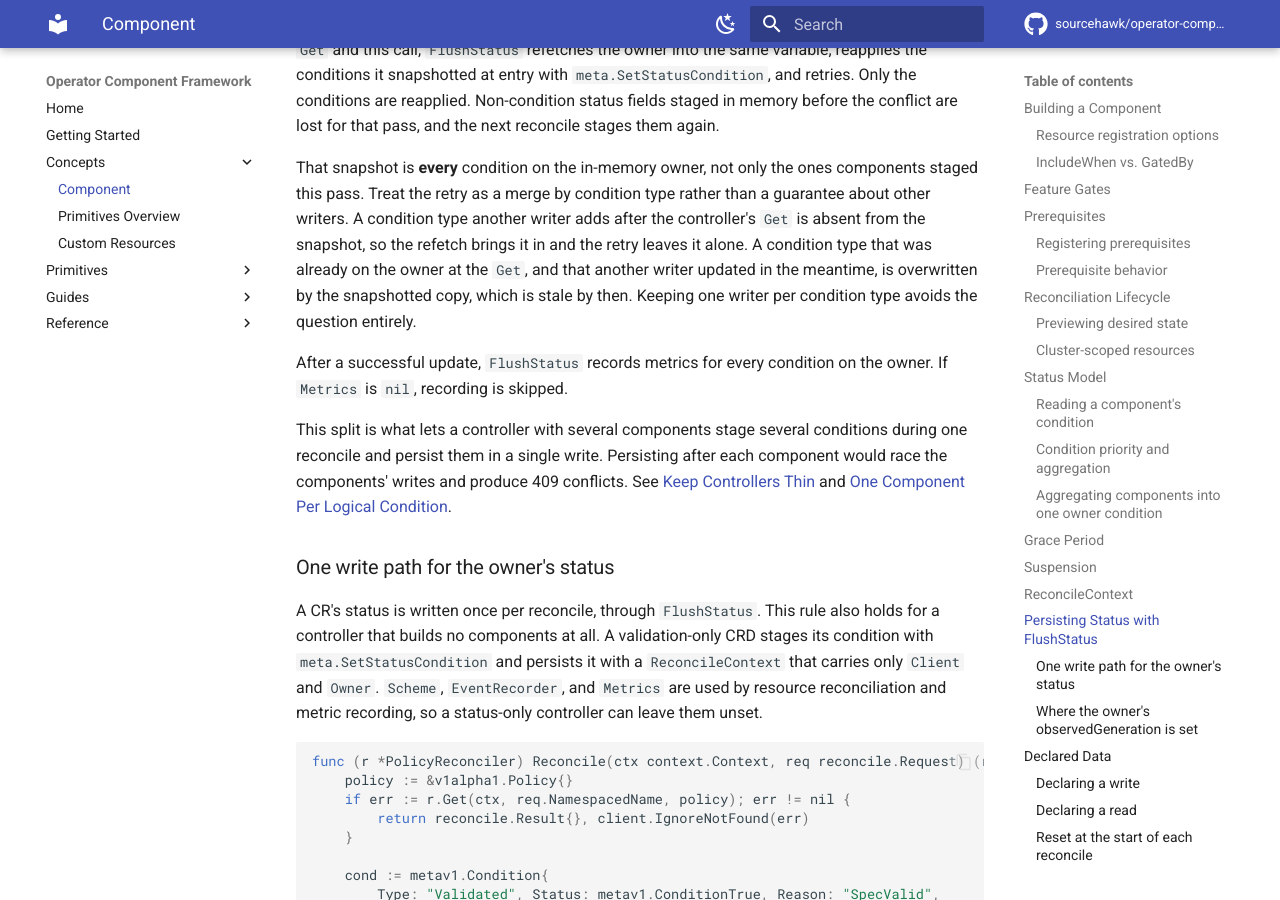
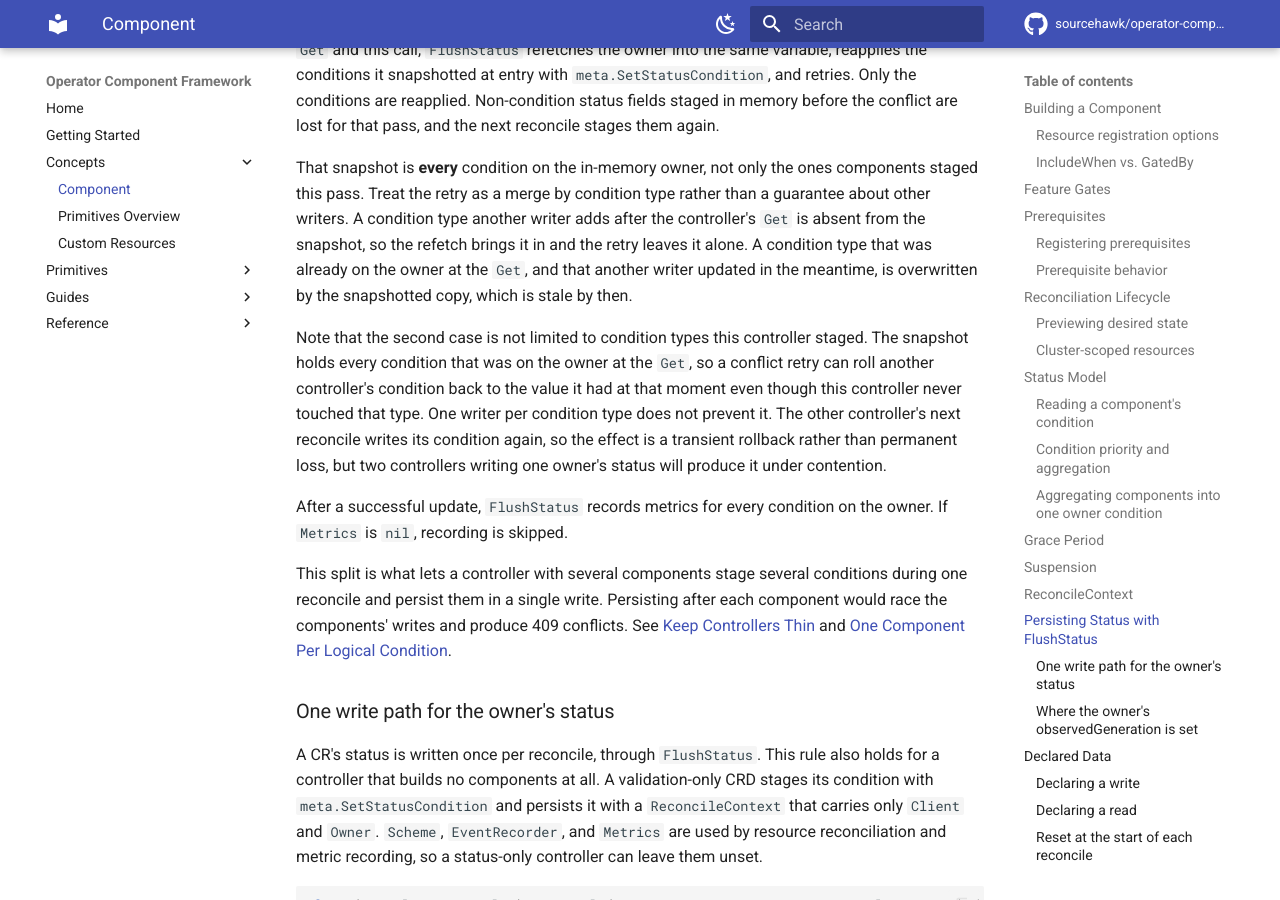
Before and after one commit to sourcehawk/operator-component-framework, an MkDocs documentation site: the page built from docs/component.md, in a window 1280 px wide and 900 px high, scrolled down 19213 px. Built offline with MkDocs 1.6.1 and Material for MkDocs 9.7.7, drawn with Linux system fonts in a browser that asks for light colours; comment, search, counter and statistics services are not loaded.

Commit message:
docs(component): drop the wrong mitigation for the FlushStatus conflict rollback
The previous commit corrected what a 409 retry preserves but offered a mitigation that
does not work, and left the original over-strong sentence standing two paragraphs
above its own correction. A retrieval test on the corrected text caught the
contradiction, and chasing it exposed the bad advice.

"Keep one writer per condition type and the question does not arise" is false. The
snapshot is taken from every condition on the in-memory owner, not from the ones the
controller staged, so a controller that never touches another controller's condition
type still carries that type in its snapshot and can write it back stale on a conflict
retry. Ownership discipline does not enter into it.

States the real shape instead: the retry can roll any condition present at the Get
back to its value at that moment, whoever owns it, and the owning controller's next
reconcile restores it, making this a transient rollback rather than permanent loss.
Also removes the contradicted "conditions owned by other writers are preserved"
sentence from the skill, which the corrected paragraph had been arguing against.

Co-Authored-By: Claude Opus 5 (1M context) <noreply@anthropic.com>

```diff
--- a/docs/component.md
+++ b/docs/component.md
@@ -683,8 +683,13 @@ That snapshot is **every** condition on the in-memory owner, not only the ones c
 retry as a merge by condition type rather than a guarantee about other writers. A condition type another writer adds
 after the controller's `Get` is absent from the snapshot, so the refetch brings it in and the retry leaves it alone. A
 condition type that was already on the owner at the `Get`, and that another writer updated in the meantime, is
-overwritten by the snapshotted copy, which is stale by then. Keeping one writer per condition type avoids the question
-entirely.
+overwritten by the snapshotted copy, which is stale by then.
+
+Note that the second case is not limited to condition types this controller staged. The snapshot holds every condition
+that was on the owner at the `Get`, so a conflict retry can roll another controller's condition back to the value it had
+at that moment even though this controller never touched that type. One writer per condition type does not prevent it.
+The other controller's next reconcile writes its condition again, so the effect is a transient rollback rather than
+permanent loss, but two controllers writing one owner's status will produce it under contention.
 
 After a successful update, `FlushStatus` records metrics for every condition on the owner. If `Metrics` is `nil`,
 recording is skipped.
```
Also changed, not shown: plugin/skills/building-components/SKILL.md (+8 -4 lines), plugin/skills/building-components/references/component.md (+7 -2 lines), 1 other file.
